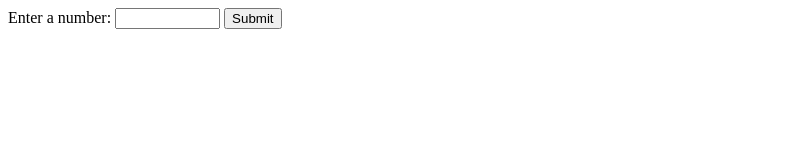
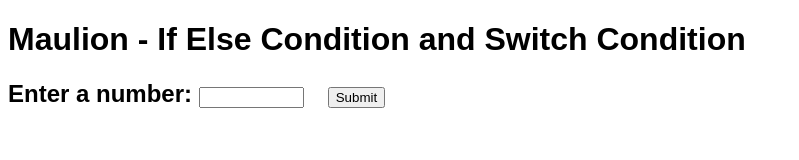
Before and after one commit to Xeus-Maulion/4QM3, a plain HTML site: page index.html in a window 1280 px wide. Shown: the whole page, without its empty margins (0-799 px from the left). Drawn offline with Linux system fonts and the light colour scheme.

Commit message:
Update index.html

```diff
--- a/index.html
+++ b/index.html
@@ -4,11 +4,16 @@
     <meta charset="UTF-8">
     <meta name="viewport" content="width=device-width, initial-scale=1.0">
     <title>If Else Condition and Switch Condition</title>
+    <style>
+        body    {
+            font-family: Arial, Helvetica, sans-serif;
+        }
+    </style>
 </head>
 <body>
-    Enter a number: <input type="text" id="number" size="10" onfocus="this.value=''">
-    <button onclick="myFunction()">Submit</button>
-    <p id="demo"></p>
+    <h1>Maulion - If Else Condition and Switch Condition</h1>
+    <h2>Enter a number: <input type="text" id="number" size="10" onfocus="this.value=''">&emsp;<button onclick="myFunction()">Submit</button></h2>
+    <h3 id="demo"></h3>
     <script src="script.js"></script>
 </body>
 </html>
```
